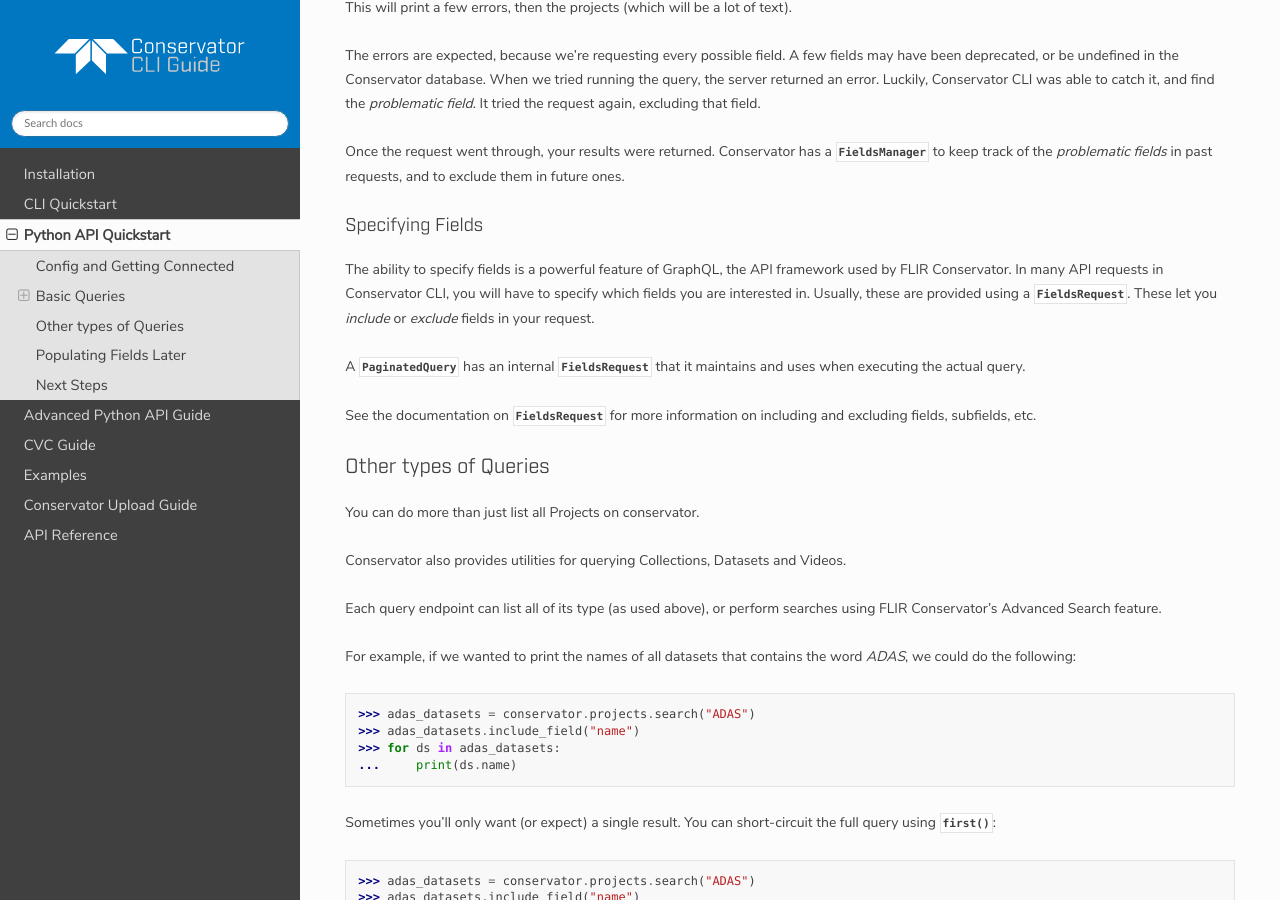
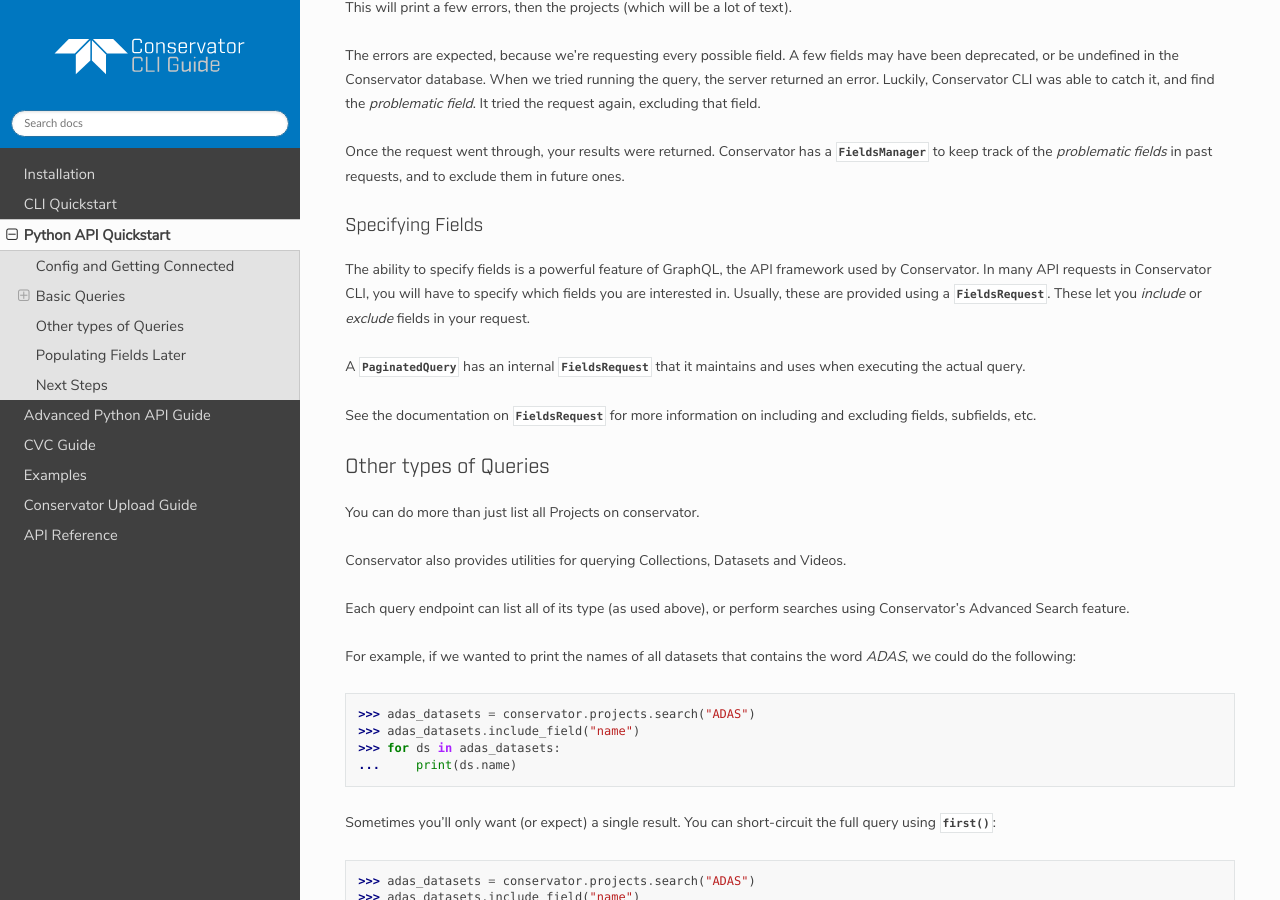
Before and after one commit to FLIR/conservator-cli, a Sphinx documentation site: the page built from docs/usage/api_quickstart.rst, in a window 1280 px wide and 900 px high, scrolled down 1184 px. Built offline with Sphinx 7.4.7 and the Read the Docs theme 2.0.0, drawn with Linux system fonts in a browser that asks for light colours; some web fonts are replaced.

```diff
--- a/docs/index.rst
+++ b/docs/index.rst
@@ -14,10 +14,10 @@ A sophisticated CLI is included via the ``conservator`` command, built on top of
 
 .. _`sgqlc`: https://github.com/profusion/sgqlc
 
-.. _`FLIR Conservator`: https://flirconservator.com
+.. _`Teledyne FLIR Conservator`: https://www.flir.com/oem/conservator/
 
 .. image:: _static/stack.svg
-   :width: 300
+   :width: 700px
    :align: center
 
 Contents
--- a/docs/usage/api_advanced.rst
+++ b/docs/usage/api_advanced.rst
@@ -11,7 +11,7 @@ just getting started, take a look at the :doc:`api_quickstart`, or check out
 GraphQL and SGQLC
 -----------------
 
-FLIR Conservator uses GraphQL. GraphQL is very useful in that it lets
+Conservator uses GraphQL. GraphQL is very useful in that it lets
 an API call specify what information it is interested in. For instance, if you
 want a list of all of the names of the `Projects` on Conservator, you don't
 need to also be sent the `metadata`, `file urls`, etc--You can just request the
--- a/docs/usage/api_quickstart.rst
+++ b/docs/usage/api_quickstart.rst
@@ -80,7 +80,7 @@ Specifying Fields
 ^^^^^^^^^^^^^^^^^
 
 The ability to specify fields is a powerful feature of GraphQL, the API framework
-used by FLIR Conservator. In many API requests in Conservator CLI, you will have to
+used by Conservator. In many API requests in Conservator CLI, you will have to
 specify which fields you are interested in. Usually, these are provided using
 a :class:`~FLIR.conservator.fields_request.FieldsRequest`. These let you `include`
 or `exclude` fields in your request.
@@ -101,7 +101,7 @@ Conservator also provides utilities for querying Collections,
 Datasets and Videos.
 
 Each query endpoint can list all of its type (as used above), or
-perform searches using FLIR Conservator's Advanced Search feature.
+perform searches using Conservator's Advanced Search feature.
 
 For example, if we wanted to print the names of all datasets that
 contains the word `ADAS`, we could do the following:
--- a/docs/usage/installation.rst
+++ b/docs/usage/installation.rst
@@ -147,7 +147,7 @@ You can run tests manually::
     $ pytest test/integration
 
 .. note::
-    Integration tests require a local running instance of FLIR Conservator.
+    Integration tests require a local running instance of Conservator.
     For more info, see the ``README`` in the test directory.
 
 You can also build the docs manually::
--- a/setup.py
+++ b/setup.py
@@ -65,7 +65,7 @@ setuptools.setup(
     name="conservator-cli",
     version=version,
     author="Teledyne FLIR LLC",
-    description="A library for using the FLIR Conservator API, with a nice command line interface.",
+    description="A library for using the Teledyne FLIR Conservator API, with a nice command line interface.",
     long_description=long_description,
     long_description_content_type="text/markdown",
     url="https://github.com/FLIR/conservator-cli",
```
Also changed, not shown: other parts of docs/index.rst (+1 -1 lines), docs/_static/stack.svg.
